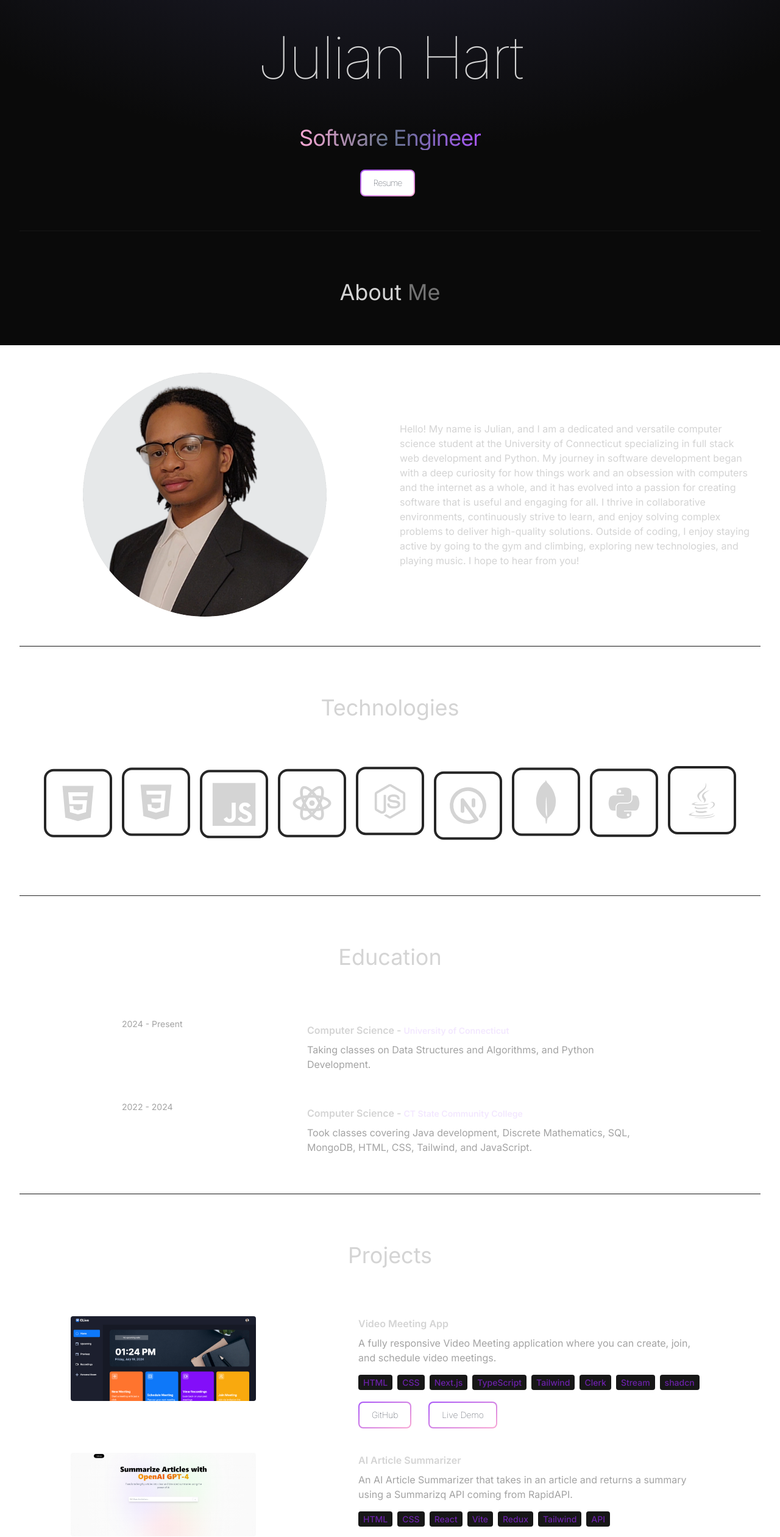
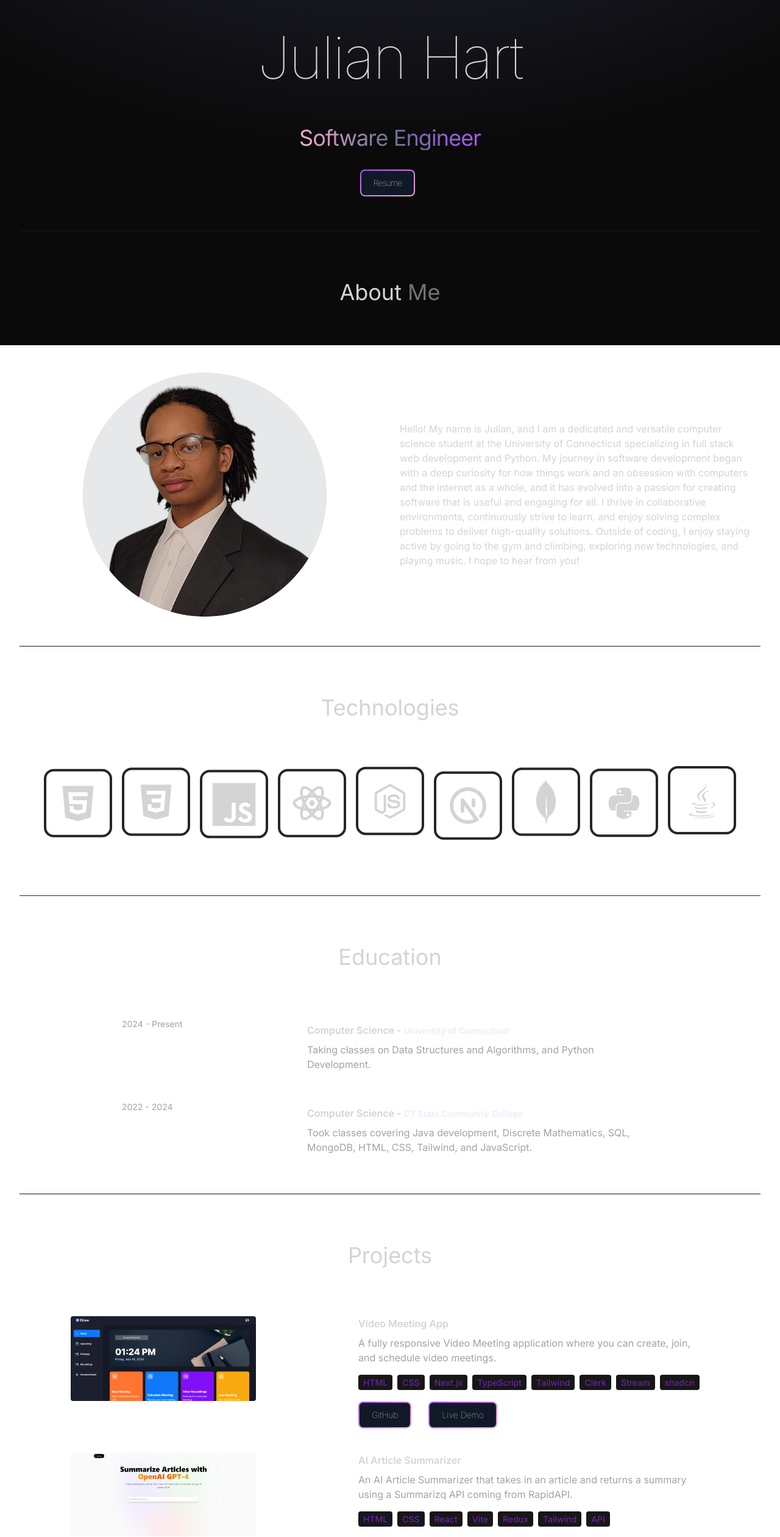
Before and after one commit to Julian-Hart/portfolio, a React (Vite) app: page / in a window 1280 px wide. Shown: the part 234-2754 px from the top of the page at 61% size. Built offline with nearby package versions, Linux system fonts and the light colour scheme.

Commit message:
fixed button

```diff
--- a/src/components/Hero.jsx
+++ b/src/components/Hero.jsx
@@ -31,11 +31,11 @@
               className="my-2 max-w-xl py-6 font-light tracking-tighter"
             >
               <a
-                className="relative inline-flex items-center justify-center p-0.5 mb-2 me-2 overflow-hidden text-sm font-medium text-gray-900 rounded-lg group bg-gradient-to-br from-purple-500 to-pink-300 group-hover:from-purple-500 group-hover:to-pink-300 hover:text-white dark:text-white focus:ring-4 focus:outline-none focus:ring-purple-200 dark:focus:ring-purple-800"
+                className="relative inline-flex items-center justify-center p-0.5 mb-2 me-2 overflow-hidden text-sm font-medium  rounded-lg group bg-gradient-to-br from-purple-500 to-pink-300 group-hover:from-purple-500 group-hover:to-pink-300 hover:text-white text-white focus:ring-4 focus:outline-none focus:ring-purple-200 dark:focus:ring-purple-800"
                 href={resume}
                 target="_blank"
               >
-                <span className="relative px-5 py-2.5 transition-all ease-in duration-75 bg-white dark:bg-gray-900 rounded-md group-hover:bg-opacity-0 font-thin">
+                <span className="relative px-5 py-2.5 transition-all ease-in duration-75 bg-gray-900 rounded-md group-hover:bg-opacity-0 font-thin">
                   Resume
                 </span>
               </a>
--- a/src/components/Projects.jsx
+++ b/src/components/Projects.jsx
@@ -42,9 +42,9 @@
                 <a
                   href={project.github}
                   target="_blank"
-                  className="relative inline-flex items-center justify-center p-0.5 mb-2 me-2 overflow-hidden text-sm font-medium text-gray-900 rounded-lg group bg-gradient-to-br from-purple-500 to-pink-300 group-hover:from-purple-500 group-hover:to-pink-300 hover:text-white dark:text-white focus:ring-4 focus:outline-none focus:ring-purple-200 dark:focus:ring-purple-800"
+                  className="relative inline-flex items-center justify-center p-0.5 mb-2 me-2 overflow-hidden text-sm font-medium  rounded-lg group bg-gradient-to-br from-purple-500 to-pink-300 group-hover:from-purple-500 group-hover:to-pink-300 hover:text-white text-white focus:ring-4 focus:outline-none focus:ring-purple-200 dark:focus:ring-purple-800"
                 >
-                  <span className="relative px-5 py-2.5 transition-all ease-in duration-75 bg-white dark:bg-gray-900 rounded-md group-hover:bg-opacity-0 font-thin">
+                  <span className="relative px-5 py-2.5 transition-all ease-in duration-75 bg-gray-900 rounded-md group-hover:bg-opacity-0 font-thin">
                     GitHub
                   </span>
                 </a>
@@ -52,9 +52,9 @@
                   <a
                     href={project.link}
                     target="_blank"
-                    className="relative inline-flex items-center justify-center p-0.5 mb-2 me-2 overflow-hidden text-sm font-medium text-gray-900 rounded-lg group bg-gradient-to-br from-purple-500 to-pink-300 group-hover:from-purple-500 group-hover:to-pink-300 hover:text-white dark:text-white focus:ring-4 focus:outline-none focus:ring-purple-200 dark:focus:ring-purple-800"
+                    className="relative inline-flex items-center justify-center p-0.5 mb-2 me-2 overflow-hidden text-sm font-medium  rounded-lg group bg-gradient-to-br from-purple-500 to-pink-300 group-hover:from-purple-500 group-hover:to-pink-300 hover:text-white text-white focus:ring-4 focus:outline-none focus:ring-purple-200 dark:focus:ring-purple-800"
                   >
-                    <span className="relative px-5 py-2.5 transition-all ease-in duration-75 bg-white dark:bg-gray-900 rounded-md group-hover:bg-opacity-0 font-thin">
+                    <span className="relative px-5 py-2.5 transition-all ease-in duration-75 bg-gray-900 rounded-md group-hover:bg-opacity-0 font-thin">
                       Live Demo
                     </span>
                   </a>
```
